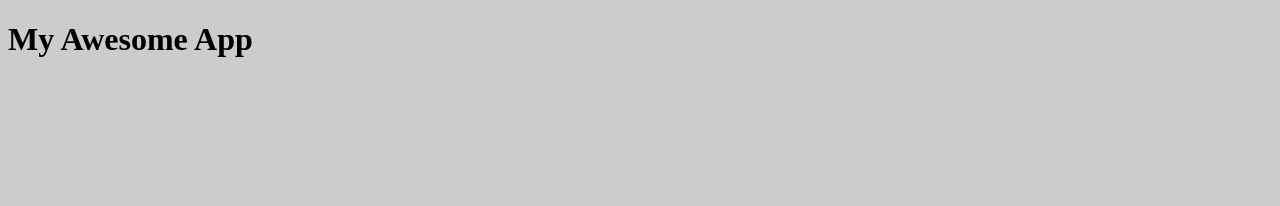
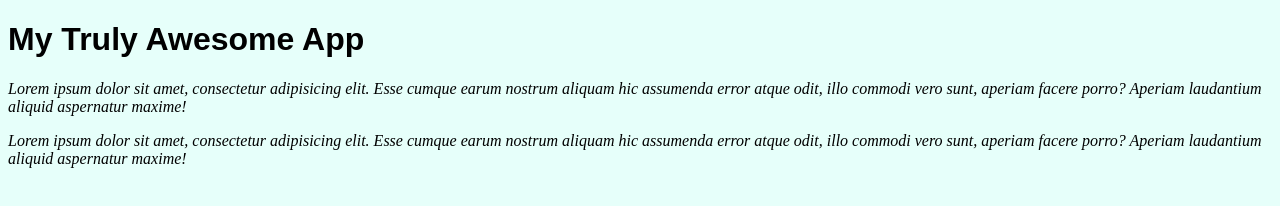
Before and after one commit to ccasey79/all-about-sass, a website: page projects/usingGulp/src/index.html in a window 1280 px wide. Drawn offline with nearby package versions, Linux system fonts and the light colour scheme; files that its build step writes are made by us from their sources.

Commit message:
browser sync trial

```diff
--- a/projects/usingGulp/gulpfile.js
+++ b/projects/usingGulp/gulpfile.js
@@ -1,6 +1,7 @@
 const gulp = require('gulp');
 const imagemin = require('gulp-imagemin');
 const sass = require('gulp-sass');
+const browserSync = require('browser-sync');
 
 
 
@@ -42,14 +43,18 @@ gulp.task('sass', function(){
     .pipe(gulp.dest('dist/css'));
 })
 
+// SASS BROWERSYNC
+
+gulp.task('sass-watch', ['sass'], browserSync.reload);
+
+
 // GULP TASKS ALTOGETHER
 
 gulp.task('default', ['message', 'copyHtml', 'imageMin', 'sass']);
 
 // GULP WATCH
 
-gulp.task('watch', function(){
-  gulp.watch();
+gulp.task('watch', function() {
   gulp.watch('src/images/*', ['imageMin']);
   gulp.watch('src/sass/*.scss', ['sass']);
   gulp.watch('src/*.html', ['copyHtml']);
--- a/projects/usingGulp/package.json
+++ b/projects/usingGulp/package.json
@@ -9,6 +9,7 @@
   "author": "",
   "license": "ISC",
   "devDependencies": {
+    "browser-sync": "^2.18.13",
     "gulp": "^3.9.1",
     "gulp-imagemin": "^3.3.0",
     "gulp-sass": "^3.1.0"
--- a/projects/usingGulp/src/index.html
+++ b/projects/usingGulp/src/index.html
@@ -1,13 +1,20 @@
 <!DOCTYPE html>
 <html lang="en">
 <head>
+  <title>My Example App</title>
   <meta charset="UTF-8">
   <meta name="viewport" content="width=device-width, initial-scale=1.0">
   <meta http-equiv="X-UA-Compatible" content="ie=edge">
-  <link rel="stylesheet" href="css/style.css">
-  <title>My Example App</title>
+  <link rel="stylesheet" href="../dist/css/style.css">
 </head>
 <body>
-  <h1>My Awesome App</h1>
+  <h1>My Truly Awesome App</h1>
+
+  <p>Lorem ipsum dolor sit amet, consectetur adipisicing elit. Esse cumque earum nostrum aliquam hic assumenda error
+    atque odit, illo commodi vero sunt, aperiam facere porro? Aperiam laudantium aliquid aspernatur maxime!</p>
+
+    <p>Lorem ipsum dolor sit amet, consectetur adipisicing elit. Esse cumque earum nostrum aliquam hic assumenda error
+      atque odit, illo commodi vero sunt, aperiam facere porro? Aperiam laudantium aliquid aspernatur maxime!</p>
+
 </body>
 </html>
--- a/projects/usingGulp/src/sass/style.scss
+++ b/projects/usingGulp/src/sass/style.scss
@@ -1,7 +1,15 @@
 
 
-$bgColor: #cccccc;
+$bgColor: #e6fffa;
 
 body {
   background-color: $bgColor;
 }
+
+h1 {
+  font-family: sans-serif;
+}
+
+p {
+  font-style: italic;
+}
```
Also changed, not shown: projects/usingGulp/dist/css/style.css, projects/usingGulp/dist/index.html.
